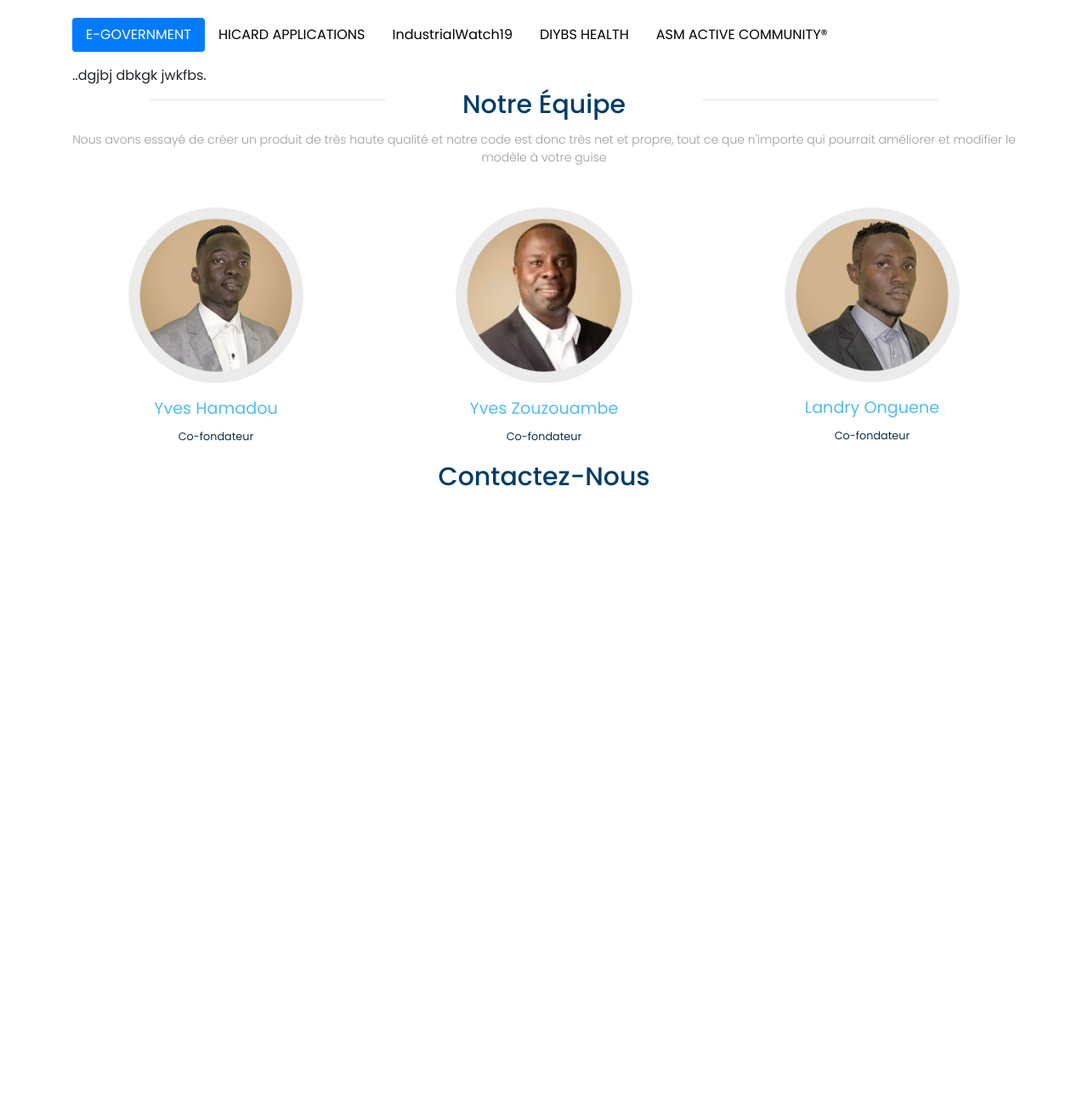
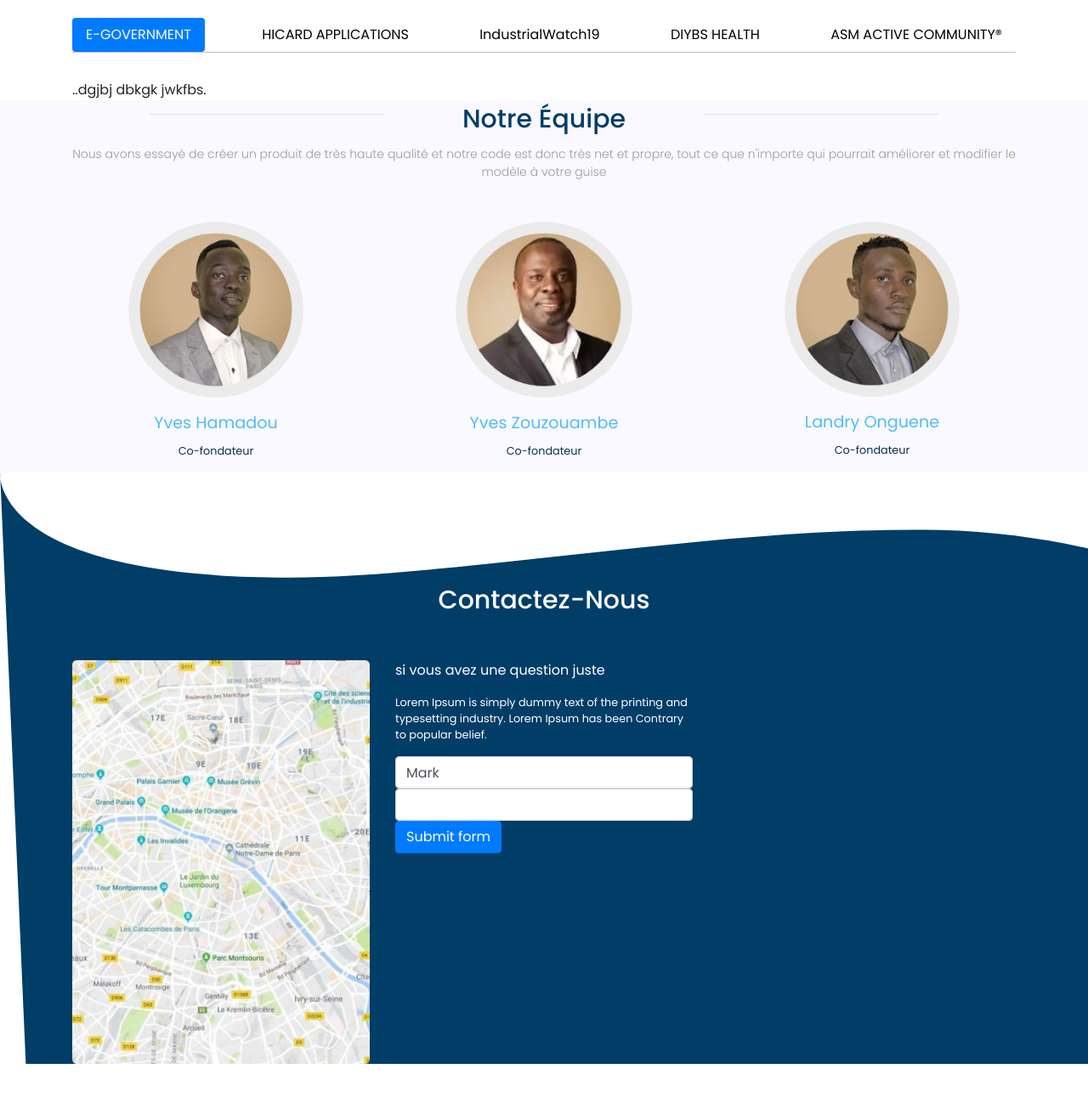
Before and after one commit to abdoul-nasser/Wireframing-Site-web-ASM-AFRIK, a plain HTML site: page index.html in a window 1280 px wide. Shown: the part 3476-4767 px from the top of the page at 85% size. Before the commit the page ends 4108 px from the top, so only its background shows below. Drawn offline with Linux system fonts and the light colour scheme.

Commit message:
secton des contacts structure et mise en forme du tabs

```diff
--- a/css/style.css
+++ b/css/style.css
@@ -95,6 +95,14 @@ body{
 }
 
 
+/* */
+.tabsprojet{
+    border-bottom: 1px solid #c1c1c1;
+    justify-content: space-between;
+    margin-bottom: 2rem;
+}
+
+
 /* Notre ERP ASM Activator */
 .retraine{
     text-align: center;
@@ -143,3 +151,13 @@ body{
     font-size: 0.8rem;
     color: #0A304A;
 }
+
+
+
+/* */
+.contactsection{
+    background-image: url("../assets/svg/Trace1696.svg");
+    background-repeat: no-repeat;
+    background-size: cover;
+    padding-top: 10%;
+}
--- a/index.html
+++ b/index.html
@@ -304,7 +304,7 @@
             in a piece of classical Latin literature from 45 BC, making it over 2000 years old.
           </p>
           <div class="stepsform mt-3">
-            <ul class="nav nav-pills mb-3" id="pills-tab" role="tablist">
+            <ul class="nav nav-pills tabsprojet" id="pills-tab" role="tablist">
               <li class="nav-item" role="presentation">
                 <button class="nav-link active" id="pills-gouvernment-tab" data-toggle="pill" data-target="#pills-gouvernment"
                 type="button" role="tab" aria-controls="pills-gouvernment" aria-selected="true">
@@ -347,7 +347,7 @@
         </div>
       </section>
 
-      <section class="" id="">
+      <section class="bggris" id="">
         <div class="container">
           <div class="titresection d-flex">
             <hr class="w-25"> <span class="">Notre Équipe</span> <hr class="w-25">
@@ -376,9 +376,29 @@
         </div>
       </section>
 
-      <section class="container" id="">
-        <div class="">
-          <div class="titresection">Contactez-Nous</div>
+      <section class="contactsection" id="">
+        <div class="container">
+          <div class="titresection text-white">Contactez-Nous</div>
+          <div class="row mt-5">
+            <div class="col-lg-4">
+              <img src="./assets/png/map2.png" class="w-100">
+            </div>
+            <div class="col-lg-4">
+              <div class="">
+                <p class="text-white">si vous avez une question juste</p>
+                <p class="fonder text-white">
+                  Lorem Ipsum is simply dummy text of the printing and typesetting
+                  industry. Lorem Ipsum has been Contrary to popular belief.
+                </p>
+                <form class="needs-validation" novalidate>
+                      <input type="text" class="form-control" id="validationTooltip01" value="Mark" required>
+                      <input type="text" class="form-control" id="validationTooltip03" required>
+                  <button class="btn btn-primary" type="submit">Submit form</button>
+                </form>
+              </div>
+            </div>
+            <div class="col-lg-4"></div>
+          </div>
         </div>
       </section>
 
```
Also changed, not shown: assets/png/map2.png (renamed from assets/map2.png), assets/svg/Trace1696.svg (added).
